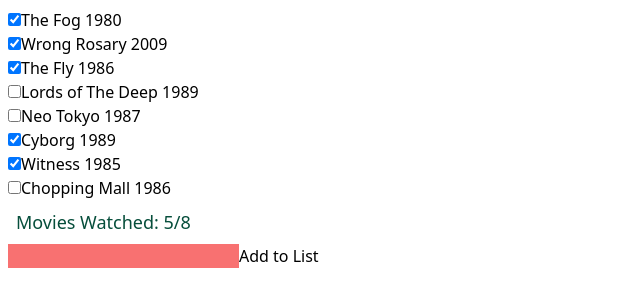
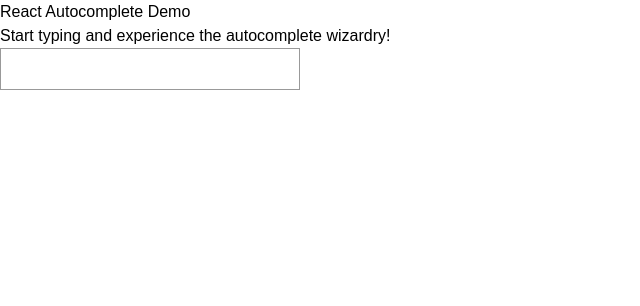
Before and after one commit to Marvling/movie-todo, a React (Create React App) app: page / in a window 1280 px wide. Shown: the top 306 px of the page, without its empty margins (0-640 px from the left). Built offline with nearby package versions, Linux system fonts and the light colour scheme.

Commit message:
testing autocomplete, and failed

```diff
--- /dev/null
+++ b/src/App2.js
@@ -0,0 +1,14 @@
+import React from "react";
+import Autocomplete from "./components/AutoComplete";
+
+function App2() {
+    return (
+      <div>
+        <h1>React Autocomplete Demo</h1>
+        <h2>Start typing and experience the autocomplete wizardry!</h2>
+        <Autocomplete suggestions={["Oranges", "Apples", "Banana", "Kiwi", "Mango"]}/>
+      </div>
+    );
+  }
+
+export default App2
--- /dev/null
+++ b/src/components/AutoComplete.js
@@ -0,0 +1,136 @@
+import React, {Component, Fragment} from 'react'
+import '../style.css'
+
+class AutoComplete extends Component {
+
+    constructor(props){
+        super(props);
+
+        this.state = {
+            activeSuggestion: 0,
+            filteredSuggestions: [],
+            showSuggestions: false,
+            userInput: ''
+        }
+    }
+
+    onChange = event => {
+
+        const { suggestions } = this.props;
+        const userInput = event.target.value
+
+        const filteredSuggestions = suggestions.filter(
+            suggestion => suggestion.toLowerCase().indexOf(userInput.toLowerCase()) > -1
+        )
+
+        this.setState({
+            activeSuggestion: 0,
+            filteredSuggsetions: filteredSuggestions,
+            showSuggextions:true,
+            userInput: event.target.value
+        })
+
+    }
+
+    onClick = event => {
+
+        this.setState({
+            activeSuggestion: 0,
+            filteredSuggsetions: [],
+            showSuggextions: true,
+            userInput: event.currentTarget.innerText
+        })
+
+    }
+
+    onKeyDown = event => {
+
+        const { activeSuggestion, filteredSuggestions} = this.state;
+
+        if (event.keyCode === 'Enter') {
+
+            this.setState({
+              activeSuggestion: 0,
+              showSuggestions: false,
+              userInput: filteredSuggestions[activeSuggestion]
+            });
+
+          } else if (event.keyCode === 'ArrowUp') {
+            if (activeSuggestion === 0) {
+              return;
+            }
+
+            this.setState({ activeSuggestion: activeSuggestion - 1 });
+
+          }
+          // User pressed the down arrow, increment the index
+          else if (event.keyCode === 'ArrowDown') {
+            if (activeSuggestion - 1 === filteredSuggestions.length) {
+              return;
+            }
+
+            this.setState({ activeSuggestion: activeSuggestion + 1 });
+          }
+        };
+
+    render() {
+
+        //Enabling accesiing varaibles without .this
+        const {
+            onChange,
+            onClick,
+            onKeyDown,
+            state: {
+            activeSuggestion,
+            filteredSuggestions,
+            showSuggestions,
+            userInput
+            }
+        } = this;
+
+        let suggestionsListComponent;
+
+        if (showSuggestions && userInput) {
+            if (filteredSuggestions.length) {
+                suggestionsListComponent = (
+                    <ul class="suggestions">
+                        {filteredSuggestions.map((suggesiton, index) => {
+                            let className;
+
+                            // flag the active suggestion with a class
+                            if (index === activeSuggestion) {
+                                className = 'suggesion-active'
+                            }
+                            return (
+                                <li className={className} keyt={suggesiton} onClick={onClick}>
+                                    {suggesiton}
+                                </li>
+                            )
+                        })}
+                    </ul>
+                )
+            } else {
+                suggestionsListComponent = (
+                    <div class='no-suggestions'>
+                        <em>No Suggestions available</em>
+                    </div>
+                )
+            }
+        }
+
+        return (
+            <Fragment>
+              <input
+                type="text"
+                onChange={onChange}
+                onKeyDown={onKeyDown}
+                value={userInput}
+              />
+              {suggestionsListComponent}
+            </Fragment>
+          );
+    }
+
+}
+
+export default AutoComplete
--- a/src/index.js
+++ b/src/index.js
@@ -1,11 +1,13 @@
 import React from 'react';
 import ReactDOM from 'react-dom';
 import './index.css';
+// eslint-disable-next-line
 import App from './App';
+import App2 from './App2';
 
 ReactDOM.render(
   <React.StrictMode>
-    <App />
+    <App2 />
   </React.StrictMode>,
   document.getElementById('root')
 );
--- /dev/null
+++ b/src/style.css
@@ -0,0 +1,42 @@
+
+body {
+    font-family: sans-serif;
+}
+
+input {
+    border: 1px solid #999;
+    padding: 0.5rem;
+    width: 300px;
+}
+
+.no-suggestions {
+    color: #999;
+    padding: 0.5rem;
+}
+
+.suggestions {
+    border: 1px solid #999;
+    border-top-width: 0;
+    list-style: none;
+    margin-top: 0;
+    max-height: 143px;
+    overflow-y: auto;
+    padding-left: 0;
+    width: calc(300px + 1rem);
+}
+
+.suggestions li {
+    padding: 0.5rem;
+}
+
+.suggestion-active, .suggestions li:hover
+{
+    background-color: #008f68;
+    color: #fae042;
+    cursor: pointer;
+    font-weight: 700;
+}
+
+.suggestions li:not(:last-of-type) {
+    border-bottom: 1px solid #999;
+}
```
